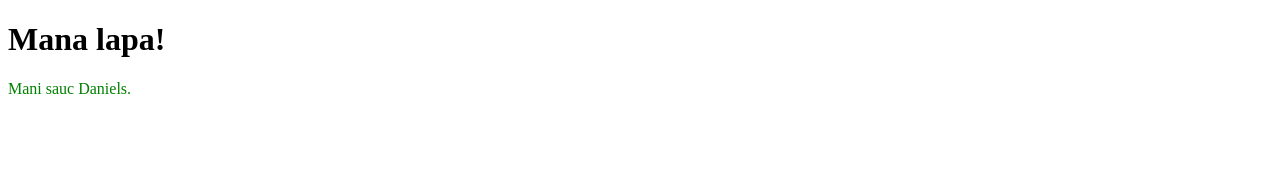
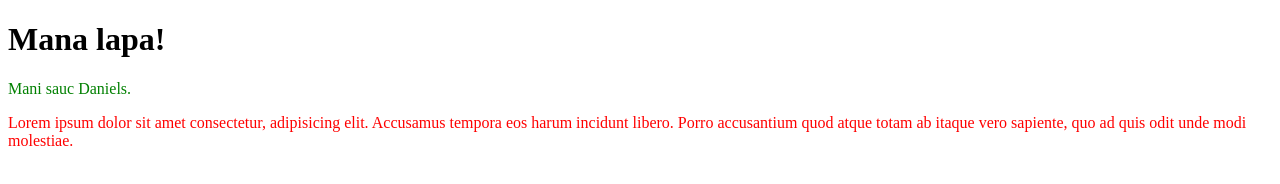
Before and after one commit to rvtprog-2020/HTMLintro-DanielsFomins-DP2-1, a plain HTML site: page index.html in a window 1280 px wide. Drawn offline with Linux system fonts and the light colour scheme.

Commit message:
color added

```diff
--- a/index.html
+++ b/index.html
@@ -4,9 +4,15 @@
     <meta charset="UTF-8">
     <meta name="viewport" content="width=device-width, initial-scale=1.0">
     <title>Lapas nosaukums</title>
+    <style>
+        p{
+            color: red;
+        }
+    </style>
 </head>
 <body>
     <h1>Mana lapa!</h1>
     <p style='color: green;'> Mani sauc Daniels. </p>
+    <p>Lorem ipsum dolor sit amet consectetur, adipisicing elit. Accusamus tempora eos harum incidunt libero. Porro accusantium quod atque totam ab itaque vero sapiente, quo ad quis odit unde modi molestiae.</p>
 </body>
 </html>
```
